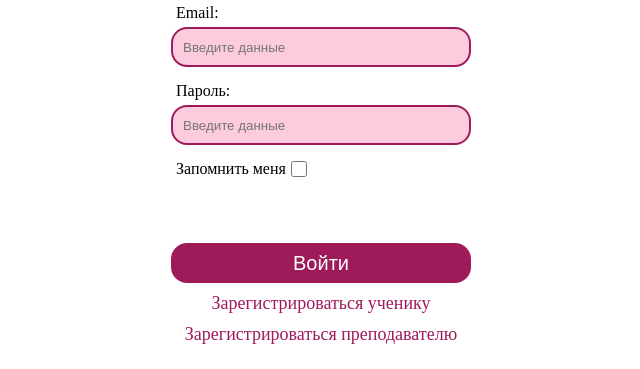
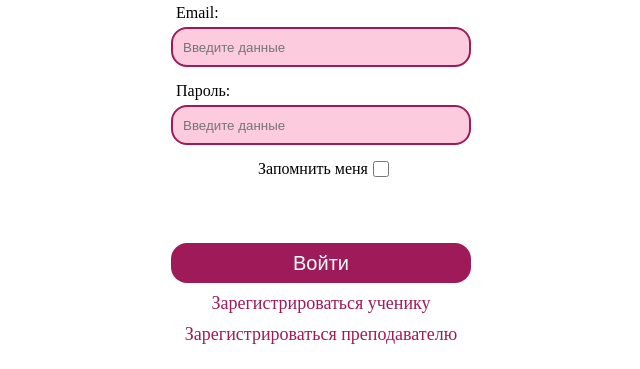
Before and after one commit to olov2020/web_for_msu-CW24, a Flask app: page /login in a window 1280 px wide. Shown: the part 191-560 px from the top of the page, without its empty margins (319-959 px from the left). Run offline with Flask 3, Linux system fonts and the light colour scheme.

```diff
--- a/WEB_FOR_MSU/static/css/base_template/form.css
+++ b/WEB_FOR_MSU/static/css/base_template/form.css
@@ -21,13 +21,21 @@
     transform: scale(1.05);
 }
 
+/* for field container form */
+.form_container_field {
+    display: flex;
+    justify-content: center;
+    align-items: center;
+    flex-direction: column;
+
+    margin-bottom: 10px;
+}
+
 /* for field inside form */
-.form_container_text {
+.field {
     display: flex;
     justify-content: start;
     flex-direction: column;
-
-    margin-bottom: 10px;
 }
 
 /* for input form fields */
--- a/WEB_FOR_MSU/static/css/login/login.css
+++ b/WEB_FOR_MSU/static/css/login/login.css
@@ -1,5 +1,10 @@
 .enter {
     margin-top: 50px;
+
+    display: flex;
+    justify-content: center;
+    align-items: center;
+    flex-direction: column;
 }
 
 .registration {
--- a/WEB_FOR_MSU/templates/base_template/form.html
+++ b/WEB_FOR_MSU/templates/base_template/form.html
@@ -4,9 +4,9 @@
 <script src="../../static/js/jquery/jquery.maskedinput.min.js"></script>
 <script src='/static/js/base_template/validate.js'></script>
 
-<div class='form_container_text'>
+<div class='form_container_field'>
     {% if field.type == 'FileField' %}
-    <div class='form_container_file'>
+    <div class='form_container_file start'>
         {{ field.label(class='form_text') }}
         <div>
             {% if field.errors %}
@@ -19,6 +19,7 @@
     {% endif %}
 
     {% if field.type == 'StringField' or field.type == 'PasswordField' %}
+    <div class='field'>
         {{ field.label(class='form_text') }}
         <div>
             {% if field.errors %}
@@ -33,17 +34,20 @@
             {% endif %}
             {% endif %}
         </div>
+    </div>
     {% endif %}
 
     {% if field.type == 'SelectField' %}
+    <div class='field'>
         {{ field.label(class='form_text') }}
         <div>
             {{ field(class='form_input') }}
         </div>
+    </div>
     {% endif %}
 
     {% if field.type == 'BooleanField' %}
-    <div class='form_container_checkbox'>
+    <div class='form_container_checkbox field'>
         {{ field.label(class='form_text') }}
         {{ field(class='form_checkbox') }}
     </div>
@@ -56,6 +60,7 @@
     {% endif %}
 
     {% if field.type == 'DateField' %}
+    <div class='field'>
         {{ field.label(class='form_text') }}
         <div>
             {% if field.errors %}
@@ -64,9 +69,11 @@
             {{ field(class='form_input', size=32) }}
             {% endif %}
         </div>
+    </div>
     {% endif %}
 
     {% if field.type == 'TelField' %}
+    <div class='field'>
         {{ field.label(class='form_text') }}
         <div>
             {% if field.errors %}
@@ -81,9 +88,11 @@
             {% endif %}
             {% endif %}
         </div>
+    </div>
     {% endif %}
 
     {% if field.type == 'EmailField' %}
+    <div class='field'>
         {{ field.label(class='form_text') }}
         <div>
             {% if field.errors %}
@@ -98,9 +107,11 @@
             {% endif %}
             {% endif %}
         </div>
+    </div>
     {% endif %}
 
     {% if field.type == 'IntegerField' %}
+    <div class='field'>
         {{ field.label(class='form_text') }}
         <div>
             {% if field.errors %}
@@ -109,5 +120,6 @@
             {{ field(class='form_input', placeholder='2024') }}
             {% endif %}
         </div>
+    </div>
     {% endif %}
 </div>
```
Lines whose indentation alone changed are shown as unchanged.
